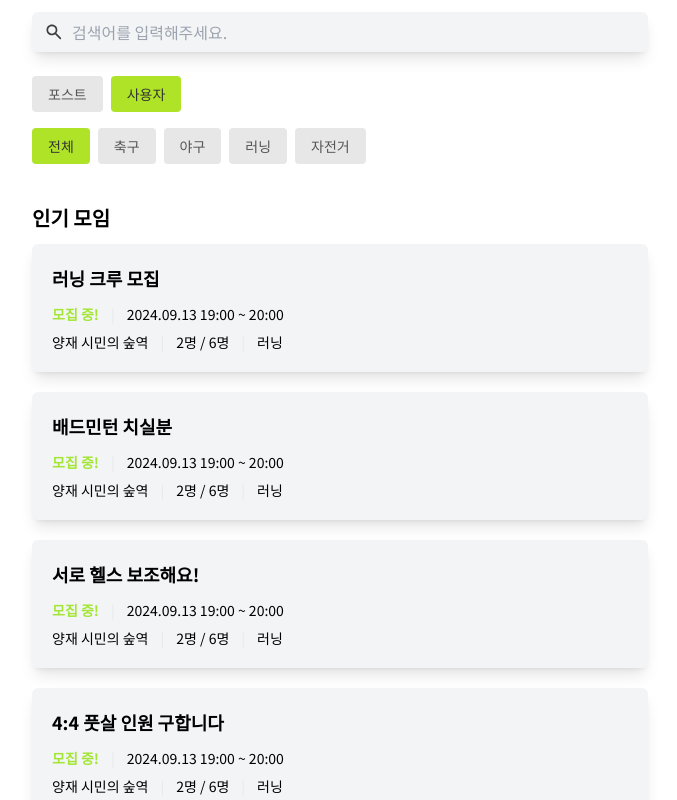
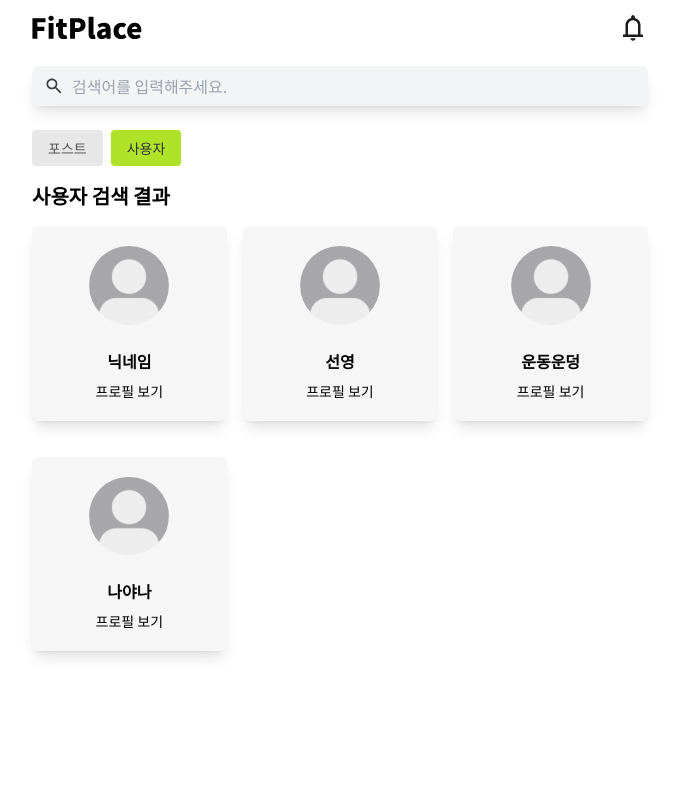
Before and after one commit to prgrms-fe-devcourse/NFE1_2_FitPlace, a React (Vite) app: page /search in a window 1280 px wide. Both pictures are taken after a click on the element "사용자". Shown: the top 800 px of the page, without its empty margins (300-977 px from the left). Built offline with nearby package versions, Linux system fonts and the light colour scheme.

Commit message:
feat:사용자 검색결과 스타일

```diff
--- a/src/App.tsx
+++ b/src/App.tsx
@@ -5,18 +5,18 @@ import Login from "./pages/register/Login";
 import Register from "./pages/register/Register";
 import Ranking_page from "./pages/Ranking_page";
 import Location from "./pages/LocationSetting";
-import Search from "./pages/Search";
+import SearchPage from "./pages/SearchPage";
 
 const App = () => {
     return (
-        <div className="flex flex-col justify-center items-center min-h-screen bg-white">
+        <div className="flex flex-col justify-center items-center min-h-screen">
             <Routes>
                 <Route path="/" element={<Mainpage />} />
                 <Route path="/login" element={<Login />} />
                 <Route path="/register" element={<Register />} />
                 <Route path="/ranking" element={<Ranking_page />} />
                 <Route path="/map" element={<Location />} />
-                <Route path="/search" element={<Search />} />
+                <Route path="/search" element={<SearchPage />} />
             </Routes>
         </div>
     );
--- /dev/null
+++ b/src/components/SearchUser.tsx
@@ -0,0 +1,22 @@
+import React from "react";
+import SearchUser_item from "./SearchUser_item";
+
+const SearchUser = () => {
+    const userList = ["닉네임", "선영", "운동운덩", "나야나"];
+    return (
+        <div className="">
+            <section>
+                <p className="font-bold text-xl mb-4">사용자 검색 결과</p>
+                <div className="flex flex-wrap -mx-2">
+                    {userList.map((user, index) => (
+                        <div key={index} className="w-1/3 px-2 mb-4">
+                            <SearchUser_item user={user} />
+                        </div>
+                    ))}
+                </div>
+            </section>
+        </div>
+    );
+};
+
+export default SearchUser;
--- /dev/null
+++ b/src/components/SearchUser_item.tsx
@@ -0,0 +1,24 @@
+import React from "react";
+import iconUser from "../assets/icon_user_profile.svg";
+
+interface SearchUserItemProps {
+    user: string;
+}
+
+const SearchUser_item: React.FC<SearchUserItemProps> = ({ user }) => {
+    return (
+        <div className="aspect-square min-h-[128px] mb-5 p-5 flex flex-col items-center justify-center  rounded-md bg-[#F6F6F6] shadow-lg ">
+            <div className="mb-6 rounded-full overflow-hidden ">
+                <img
+                    src={iconUser}
+                    alt="search-icon"
+                    className="w-full h-full object-cover"
+                />
+            </div>
+            <div className="font-bold mb-2">{user}</div>
+            <div className="text-sm">프로필 보기</div>
+        </div>
+    );
+};
+
+export default SearchUser_item;
--- a/src/pages/Search.tsx
+++ /dev/null
@@ -1,36 +0,0 @@
-import React, { useState } from "react";
-import Button from "../components/Button";
-import Search_bar from "../components/Search_bar";
-import SearchPost from "../components/SearchPost";
-
-const Search = () => {
-    const searchCategory = ["포스트", "사용자"];
-    const [activeButton, setActiveButton] = useState(searchCategory[0]);
-
-    const handleButtonClick = (item: string) => {
-        setActiveButton(item);
-    };
-
-    return (
-        <div className="w-140 min-h-screen bg-white p-3">
-            <section className="mb-6">
-                <Search_bar placeholder="검색어를 입력해주세요." />
-            </section>
-            <div className="mb-4 flex">
-                {searchCategory.map((category, index) => (
-                    <Button
-                        key={index}
-                        label={category}
-                        color={activeButton === category ? "green" : "grey"}
-                        size="mid"
-                        margin="btnMr"
-                        onClick={() => handleButtonClick(category)}
-                    />
-                ))}
-            </div>
-            <SearchPost />
-        </div>
-    );
-};
-
-export default Search;
--- /dev/null
+++ b/src/pages/SearchPage.tsx
@@ -0,0 +1,41 @@
+import React, { useState } from "react";
+import Button from "../components/Button";
+import Search_bar from "../components/Search_bar";
+import SearchPost from "../components/SearchPost";
+import SearchUser from "../components/SearchUser";
+import Header from "../components/Header";
+
+const SearchPage = () => {
+    const searchCategory = ["포스트", "사용자"];
+    const [activeButton, setActiveButton] = useState(searchCategory[0]);
+
+    const handleButtonClick = (item: string) => {
+        setActiveButton(item);
+    };
+
+    return (
+        <>
+            <Header />
+            <div className="w-140 min-h-screen bg-white p-3">
+                <section className="mb-6">
+                    <Search_bar placeholder="검색어를 입력해주세요." />
+                </section>
+                <div className="mb-4 flex">
+                    {searchCategory.map((category, index) => (
+                        <Button
+                            key={index}
+                            label={category}
+                            color={activeButton === category ? "green" : "grey"}
+                            size="mid"
+                            margin="btnMr"
+                            onClick={() => handleButtonClick(category)}
+                        />
+                    ))}
+                </div>
+                {activeButton === "포스트" ? <SearchPost /> : <SearchUser />}
+            </div>
+        </>
+    );
+};
+
+export default SearchPage;
```
Also changed, not shown: src/assets/icon_user_profile.svg (added).
